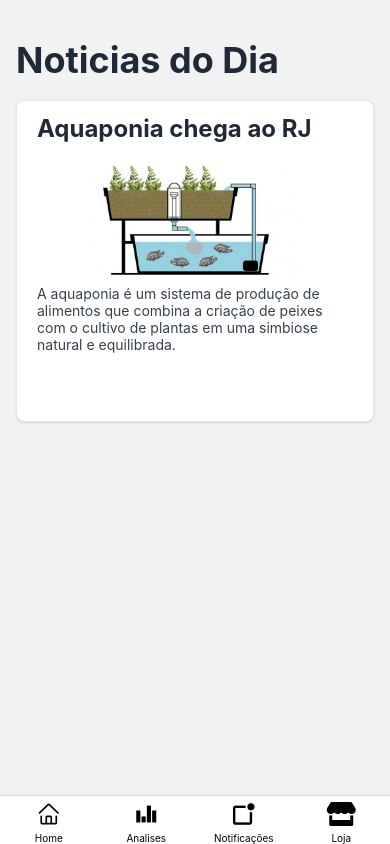
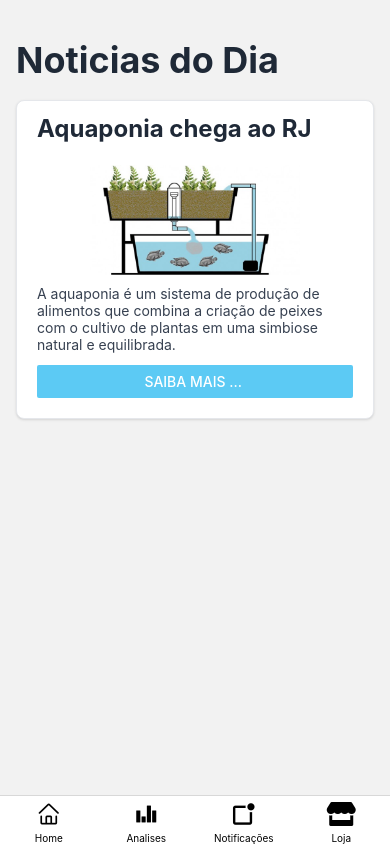
Before and after one commit to emersonjds/easyfish-app, a React Native app: screen /HomeScreen in a window 390 px wide. Built offline with nearby package versions, Linux system fonts and the light colour scheme.

Commit message:
add theme on app

```diff
--- a/src/pages/HomeScreen /index.tsx
+++ b/src/pages/HomeScreen /index.tsx
@@ -1,6 +1,6 @@
 import { StatusBar } from 'expo-status-bar';
 import React from 'react';
-import { Image, Text, View } from 'react-native';
+import { Button, Image, Text, View } from 'react-native';
 
 const HomeScreen: React.FC = () => {
 
@@ -56,9 +56,12 @@ const HomeScreen: React.FC = () => {
             <Text className="mb-3 font-normal text-gray-700 dark:text-gray-400">
               A aquaponia é um sistema de produção de alimentos que combina a criação de peixes com o cultivo de plantas em uma simbiose natural e equilibrada.
             </Text>
-            <Text className="inline-flex items-center px-3 py-2 text-sm font-medium text-center text-white bg- rounded-lg hover:bg-blue-800 focus:ring-4 focus:outline-none focus:ring-blue-300 dark:bg-blue-600 dark:hover:bg-blue-700 dark:focus:ring-blue-800">
-              Saiba mais
-            </Text>
+
+            <Button
+              color="#5ccaf4"
+              title="Saiba mais ... "
+              accessibilityLabel="Saiba mais ... "
+            />
           </View>
         </View>
       </View>
--- a/tailwind.config.js
+++ b/tailwind.config.js
@@ -1,7 +1,13 @@
 module.exports = {
   content: ["./App.{js,jsx,ts,tsx}", "./src/pages/**/*.{js,jsx,ts,tsx}"],
   theme: {
-    extend: {},
+    extend: {
+      colors: {
+        easyPrimary: '#5ccaf4',
+        easySecondary: '#2b6592',
+        easyTertiary: '#272727',
+      }
+    },
   },
   plugins: [],
 }
```
Lines whose indentation alone changed are shown as unchanged.
